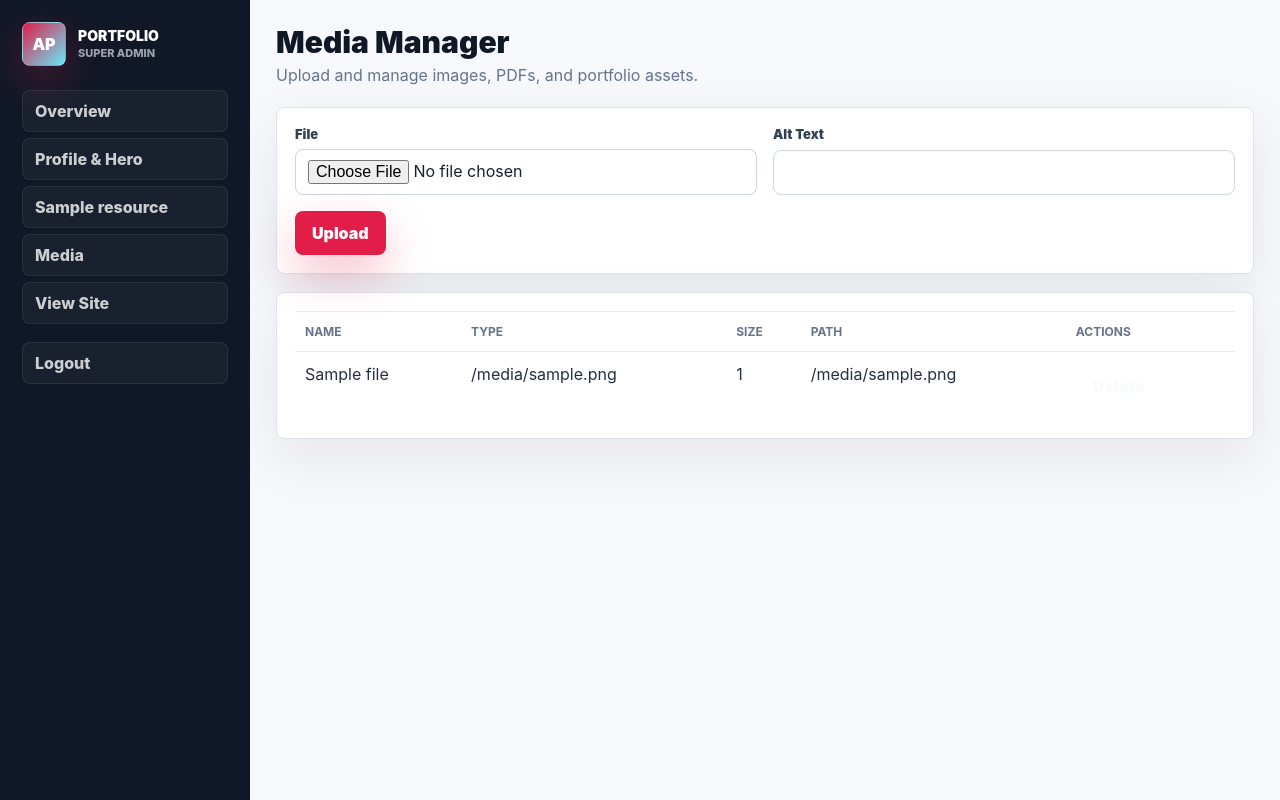
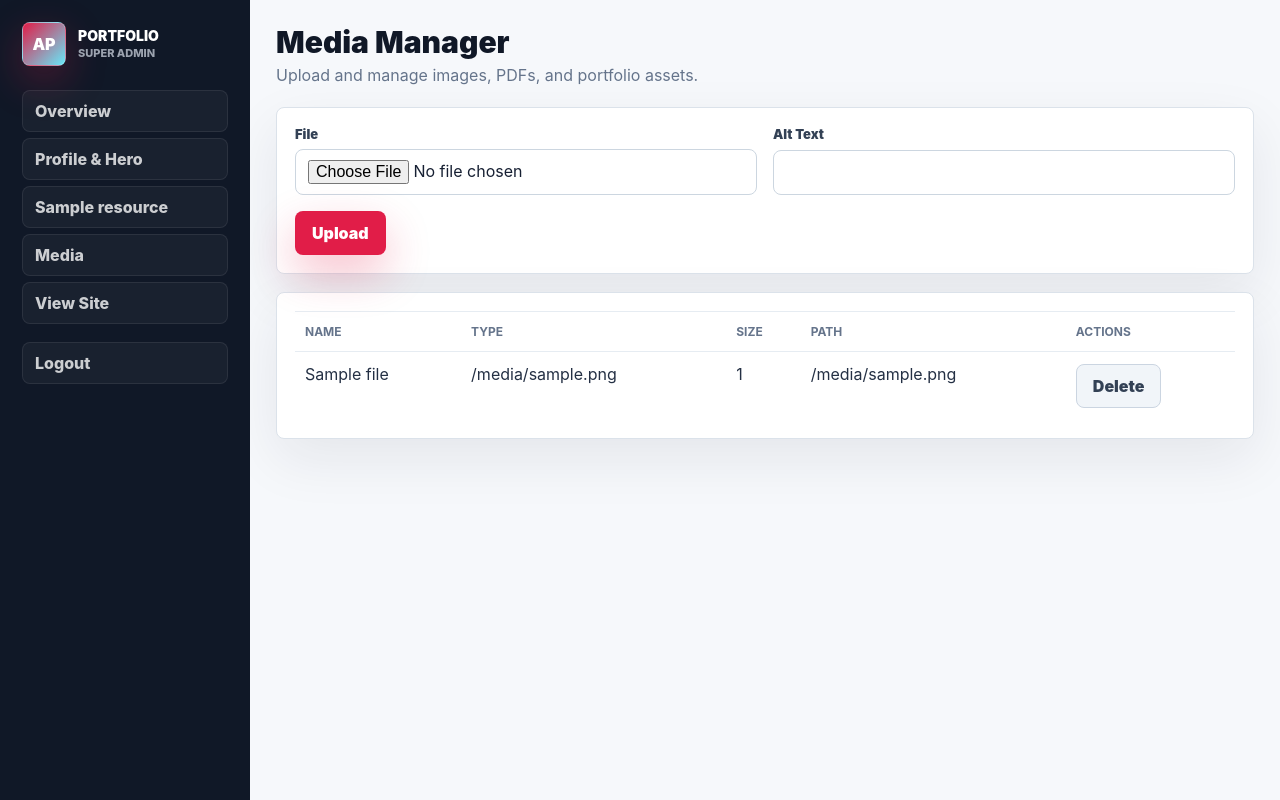
Before and after one commit to abijayap50-ctrl/portfolio-project, a Python web app: template templates/admin/media.html in a window 1280 px wide. Run offline with Jinja, Linux system fonts and the light colour scheme; the template is opened without the code that fills it: most values are stand-ins (such as "Sample title", 1, 10 or a date in 2020).

Commit message:
Fix invisible admin buttons on light background

```diff
--- a/static/css/style.css
+++ b/static/css/style.css
@@ -1276,6 +1276,18 @@
     gap: 8px;
 }
 
+.admin-main .btn:not(.btn-primary) {
+    color: #334155;
+    background: #f1f5f9;
+    border-color: #cbd5e1;
+}
+
+.admin-main .btn:not(.btn-primary):hover {
+    background: #e2e8f0;
+    border-color: #94a3b8;
+    color: #0f172a;
+}
+
 .admin-form {
     display: grid;
     grid-template-columns: repeat(2, minmax(0, 1fr));
```
